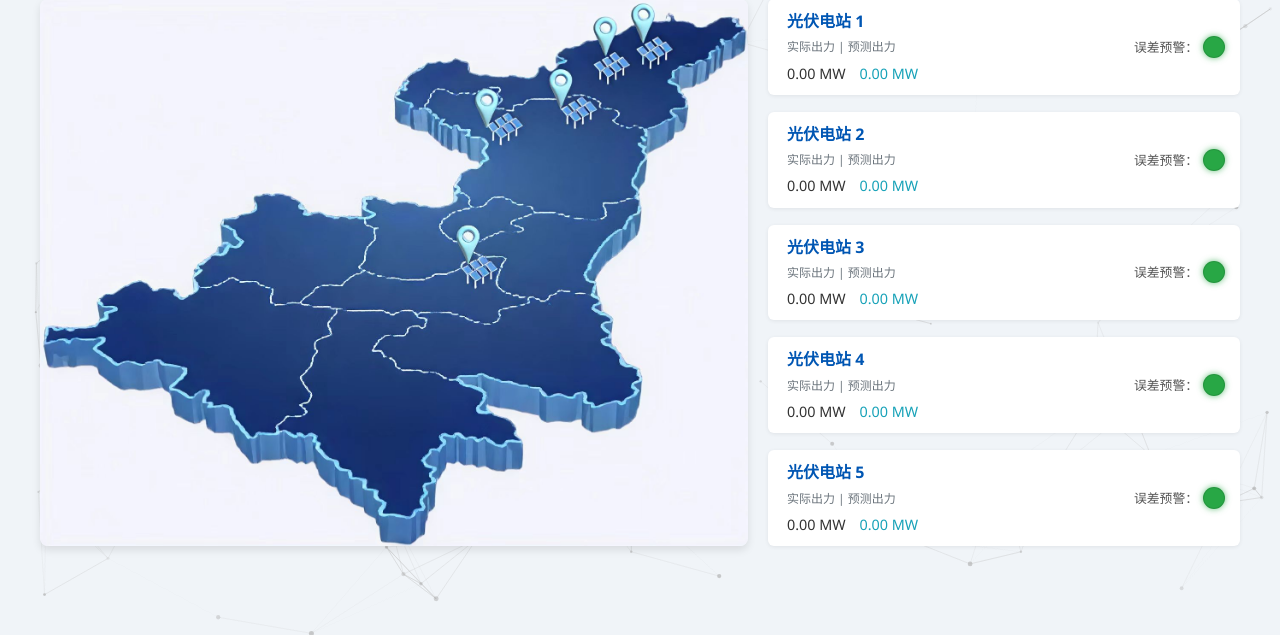
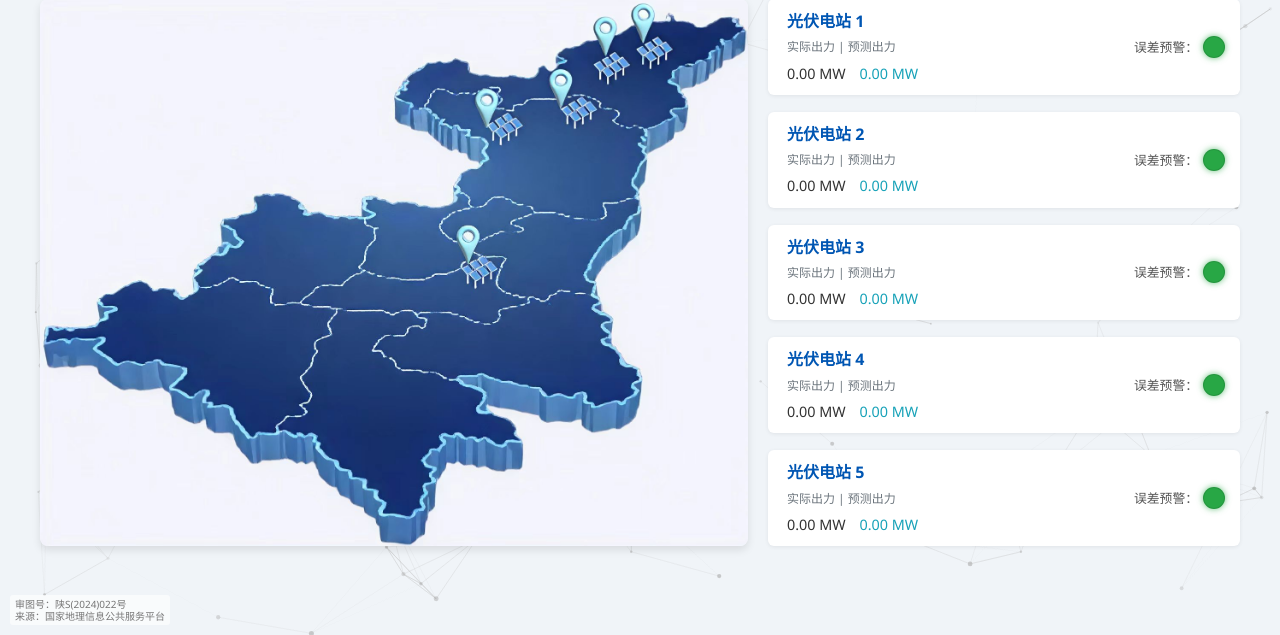
Before and after one commit to xiyu1-ab/app, a Flask app: page / in a window 1280 px wide. Shown: the part 165-800 px from the top of the page. Run offline with Flask 3, Linux system fonts and the light colour scheme; some libraries are stand-ins or nearby versions.

Commit message:
Update landing.html

```diff
--- a/templates/landing.html
+++ b/templates/landing.html
@@ -54,6 +54,22 @@
         .indicator-yellow { background-color: #ffc107; box-shadow: 0 0 6px rgba(255, 193, 7, 0.6); }
         .indicator-red { background-color: #dc3545; box-shadow: 0 0 6px rgba(220, 53, 69, 0.6); }
         .indicator-grey { background-color: #adb5bd; box-shadow: none; }
+
+        .map-attribution {
+            position: fixed; /* 固定定位 */
+            left: 10px;      /* 距离左边 10px */
+            bottom: 10px;    /* 距离底部 10px */
+            font-size: 10px; /* 字体非常小 */
+            color: #777777;  /* 浅灰色文字，不显眼 */
+            z-index: 10;     /* 确保在粒子效果之上，但在主要内容之下（如果需要）*/
+            line-height: 1.2; /* 调整行高 */
+            background-color: rgba(255, 255, 255, 0.6); /* 可选：浅色半透明背景使其更易读 */
+            padding: 3px 5px; /* 可选：一点内边距 */
+            border-radius: 3px; /* 可选：圆角 */
+        }
+        .map-attribution p { /* 去除 p 标签默认的 margin */
+            margin: 0;
+        }
     </style>
 </head>
 <body>
@@ -91,6 +107,11 @@
                 {% endif %}
             </div>
         </main>
+    </div>
+
+    <div class="map-attribution">
+        <p>审图号：陕S(2024)022号</p>
+        <p>来源：国家地理信息公共服务平台</p>
     </div>
 
     <!-- 粒子效果初始化脚本 -->
```
